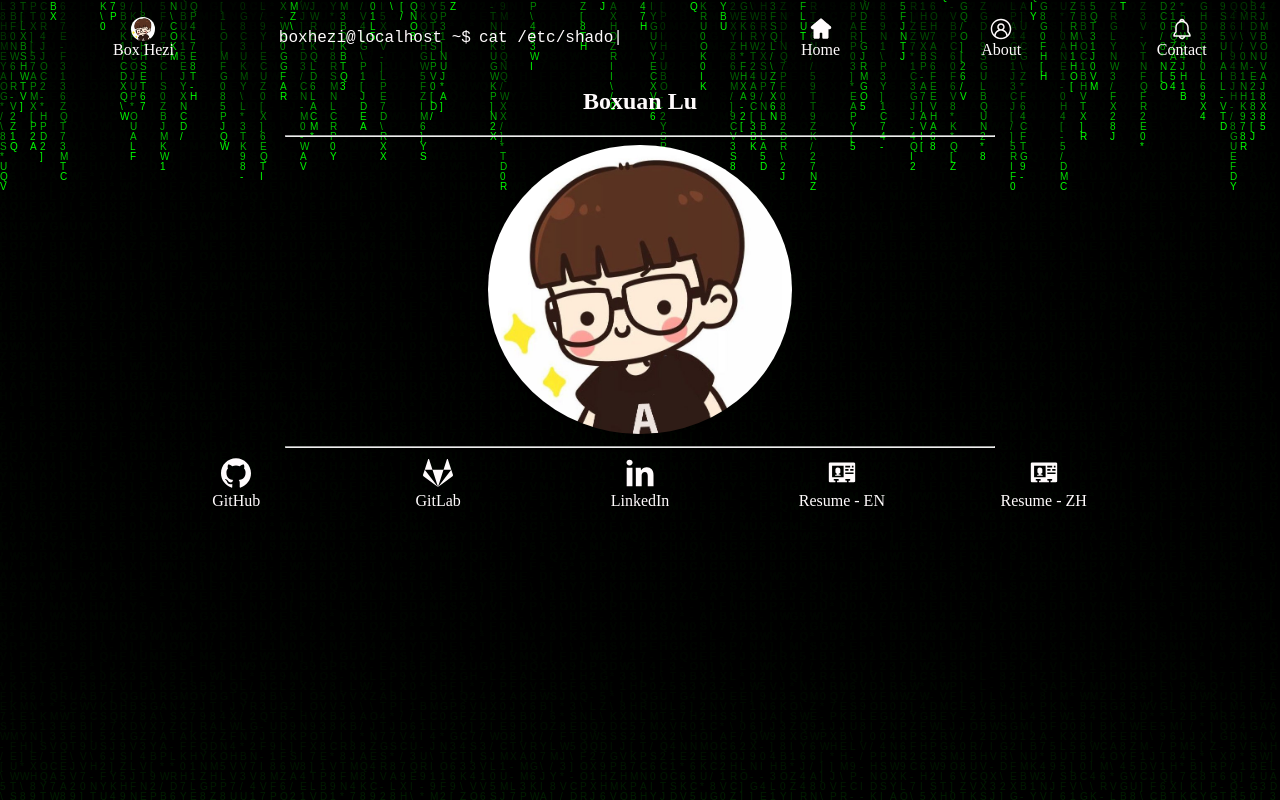
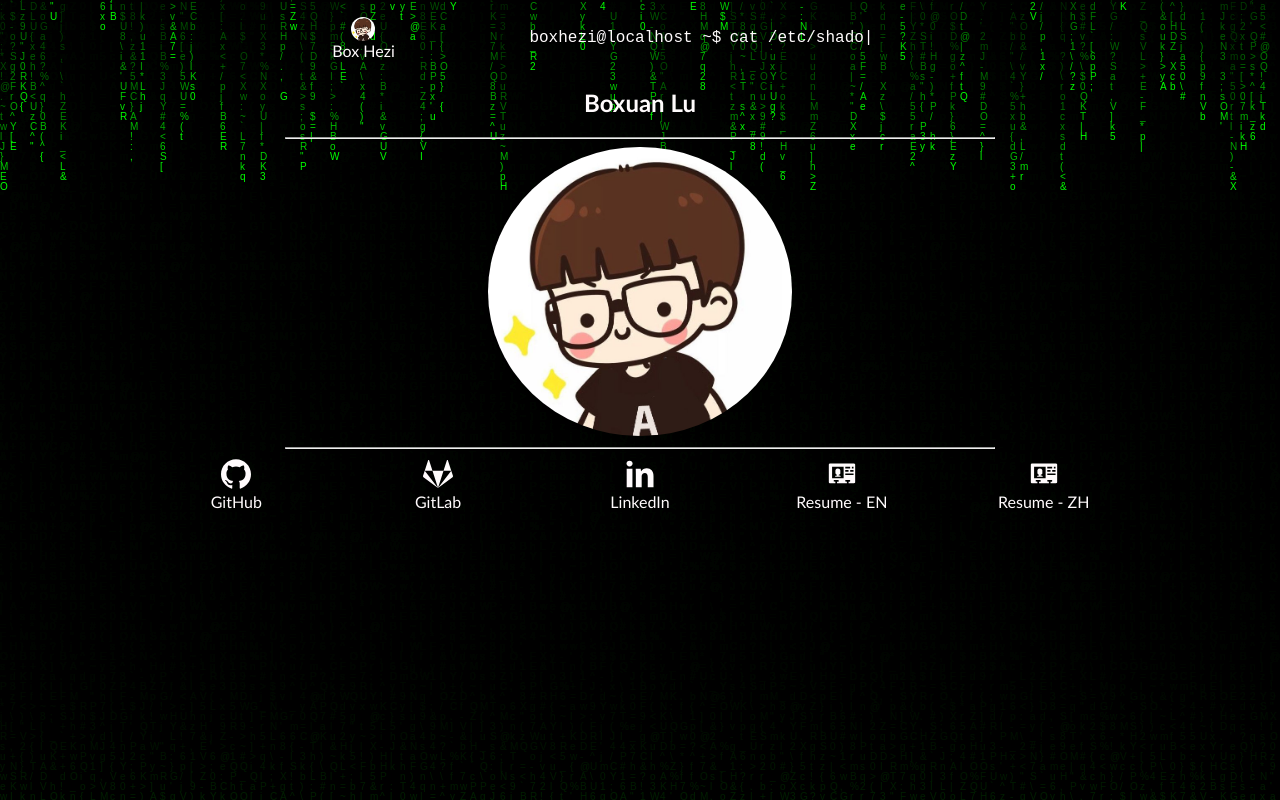
Before and after one commit to BoxHezi/boxhezi.github.io, a Vue app: page /home in a window 1280 px wide. Built offline with nearby package versions, Linux system fonts and the light colour scheme; a web font is replaced by a local one.

Commit message:
TODO: simplify page; make it one page web app

```diff
--- a/public/index.html
+++ b/public/index.html
@@ -4,8 +4,7 @@
     <meta charset="utf-8">
     <meta http-equiv="X-UA-Compatible" content="IE=edge">
     <meta name="viewport" content="width=device-width,initial-scale=1.0">
-    <link rel="icon" href="<%= BASE_URL %>favicon.ico">
-    <title>BoxHezi</title>
+    <title>visitor@boxhezi.space</title>
   </head>
   <body>
     <noscript>
--- a/src/Background.ts
+++ b/src/Background.ts
@@ -9,8 +9,11 @@ export function defineCanvas() {
 }
 
 export function initAnimation(canvas: any) {
-  let letter = "ABCDEFGHIJKLMNOPQRSTUVWXYZ1234567890-/\\[]*";
-  let letters = letter.split("");
+  // get all ascii printable
+  let letters: string[] = [];
+  for (let i = 32; i < 127; i++) {
+    letters.push(String.fromCharCode(i));
+  }
 
   let size = 10;
   let columns = canvas.width / size;
--- a/src/assets/css/base.css
+++ b/src/assets/css/base.css
@@ -13,7 +13,7 @@
 
 body {
   text-align: center;
-  font-family: "Caveat", cursive;
+  font-family: Calibri, Jura, sans-serif, "Open Sans", "Caveat";
   background-color: var(--overlay-background);
   color: var(--text);
 }
--- a/src/components/navbar/MainNavBar.vue
+++ b/src/components/navbar/MainNavBar.vue
@@ -15,7 +15,7 @@
         <template v-slot:text><nav-bar-animation /></template>
       </nav-bar-item>
 
-      <nav-bar-item class="links-nav" path="/home">
+      <!-- <nav-bar-item class="links-nav" path="/home">
         <template v-slot:icon>
           <img src="@/assets/img/icon/navbar/home.svg" alt="" />
         </template>
@@ -43,7 +43,7 @@
           <img src="@/assets/img/icon/navbar/notification-filling.svg" alt="" />
         </template>
         <template v-slot:text>Contact</template>
-      </nav-bar-item>
+      </nav-bar-item> -->
     </nav-bar>
   </div>
 </template>
--- a/src/components/navbar/NavBar.vue
+++ b/src/components/navbar/NavBar.vue
@@ -8,17 +8,18 @@
 import { defineComponent } from "@vue/runtime-core";
 
 export default defineComponent({
-  name: "NavBar"
+  name: "NavBar",
 });
 </script>
 
 <style scoped>
 #nav-bar {
   height: 60px;
+  width: 70%;
   color: var(--text);
-  /* background-color: var(--background); */
   display: flex;
   align-items: center;
-  margin-bottom: 10px;
+  justify-content: center;
+  margin: 0 auto 10px auto;
 }
 </style>
```
Also changed, not shown: src/components/navbar/NavBarAnimation.vue (+1 -10 lines), 1 other file (tests, documents, lock files or other folders).
